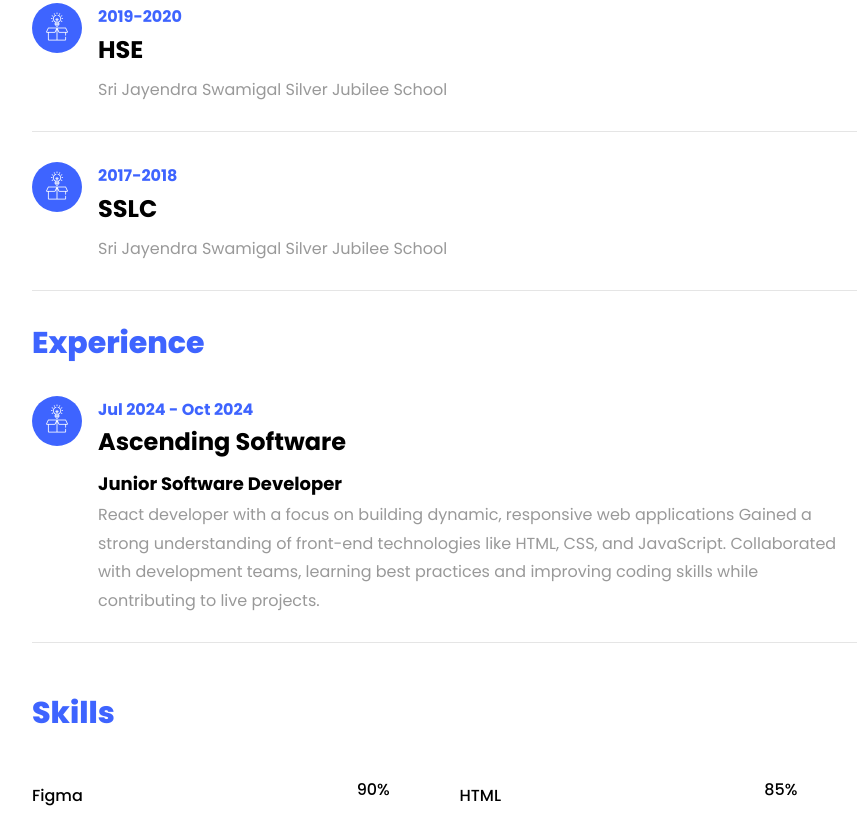
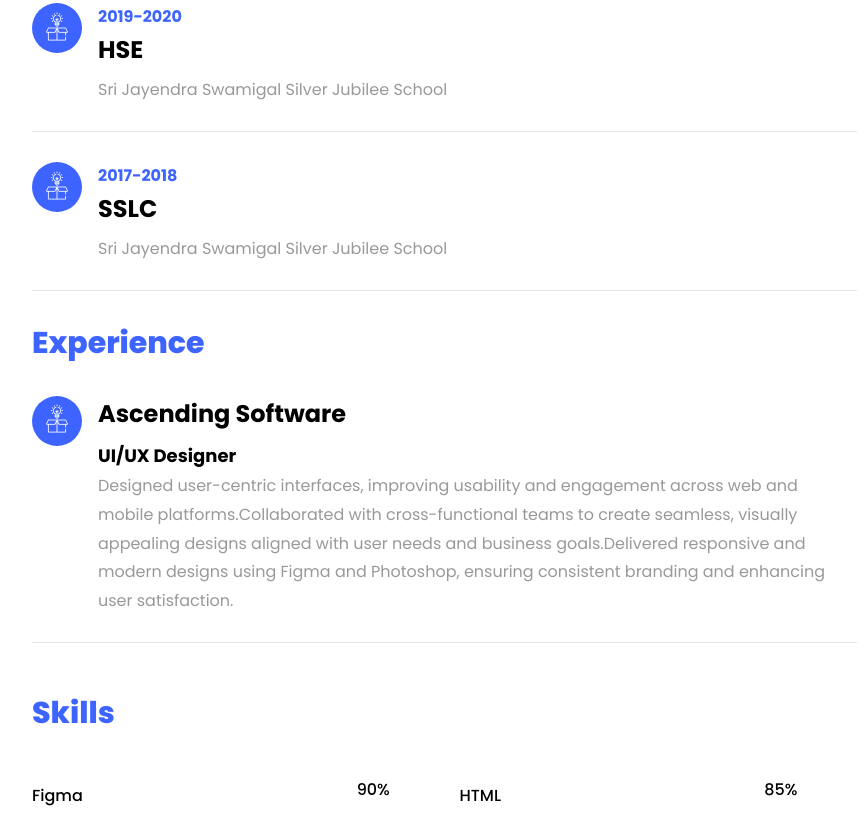
Before and after one commit to Jeyabalan-Karthick/JEYABALAN-KARTHICK, a plain HTML site: page index.html in a window 1280 px wide. Shown: the part 2019-2835 px from the top of the page, without its empty margins (338-1204 px from the left). Drawn offline with Linux system fonts and the light colour scheme; files whose address does not match are found by name.

Commit message:
Initial commit for portfolio update

```diff
--- a/index.html
+++ b/index.html
@@ -56,7 +56,7 @@
 								  <span
 								     class="txt-rotate"
 								     data-period="2000"
-								     data-rotate='[ "UI/UX Designer.", "Junior Software Developer." ]'></span>
+								     data-rotate='[ "UI/UX Designer." ]'></span>
 								</h2>
 							</div>
             </div>
@@ -85,7 +85,9 @@
 		          <div class="col-md-12 heading-section ftco-animate">
 		          	<h1 class="big">About</h1>
 		            <h2 class="mb-4">About Me</h2>
-		            <p> Enthusiastic UI/UX Designer skilled in Figma, Photoshop, and Canva. Proficient in creating wireframes, prototypes, and visually appealing designs. Strong understanding of user-centered design principles with a focus on functionality and aesthetics</p>
+		            <p> Enthusiastic UI/UX Designer with 6 months of hands-on experience, skilled in Figma, Photoshop, and Canva.
+						Proficient in creating wireframes, prototypes, and visually appealing designs. Strong understanding of user
+					   centered design principles with a focus on functionality and aesthetics</p>
 		            <ul class="about-info mt-4 px-md-0 px-2">
 		            	<li class="d-flex"><span>Name:</span> <span> Jeyabalan Karthick </span></li>
 		            	<li class="d-flex"><span>Date of birth:</span> <span>May 03, 2003</span></li>
@@ -204,14 +206,13 @@
 					    		<span class="flaticon-ideas"></span>
 					    	</div>
 					    	<div class="text pl-3">
-		    					<span class="date">Jul 2024 - Oct 2024</span>
+		    					<span class="date"></span>
 		    					<h2>Ascending Software</h2>
-		    					<span class="position">Junior Software Developer</span>
+		    					<span class="position"> UI/UX Designer</span>
 <p>
-	React developer with a focus on building dynamic, responsive web applications
-Gained a strong understanding of front-end technologies like HTML, CSS, and JavaScript.
-Collaborated with development teams, learning best practices and improving coding skills while contributing
-	to live projects.
+	Designed user-centric interfaces, improving usability and engagement across web and mobile platforms.Collaborated with cross-functional teams to create seamless, visually appealing designs aligned with user
+ needs and business goals.Delivered responsive and modern designs using Figma and Photoshop, ensuring consistent branding and
+ enhancing user satisfaction.
 </p>		    				</div>
 	    				</div>
 	    				<!-- <div class="resume-wrap d-flex ftco-animate">
```
